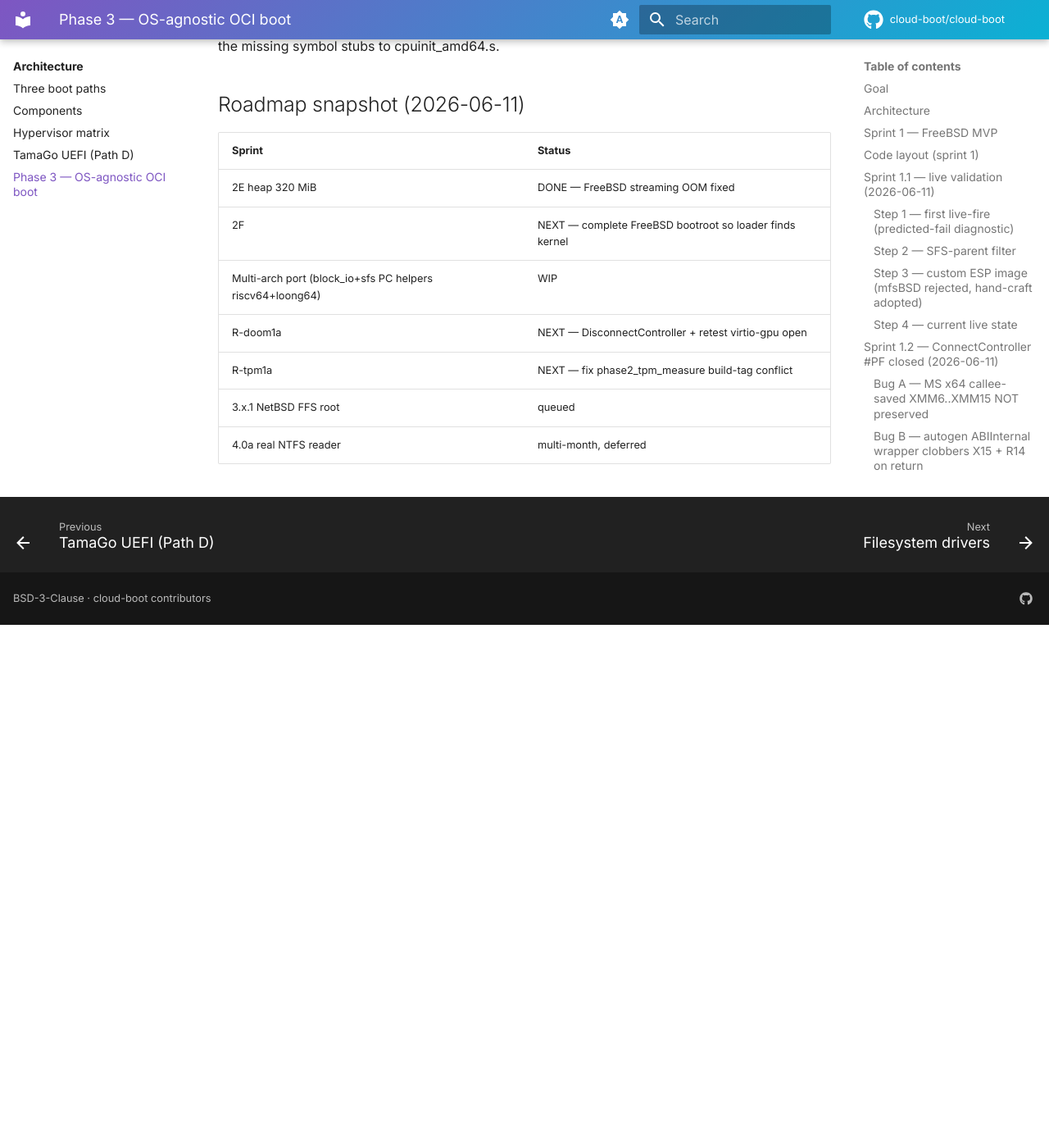
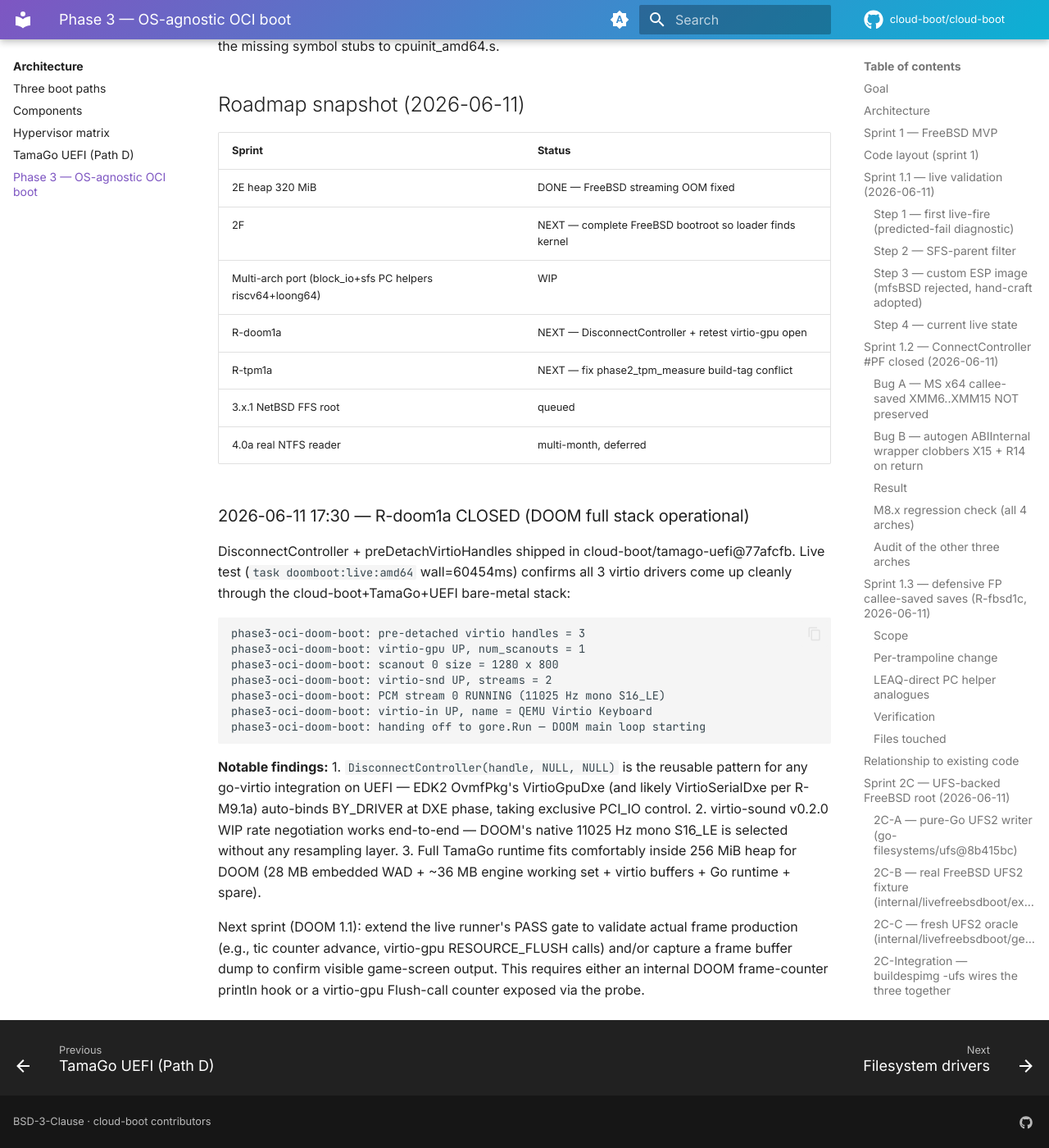
Before and after one commit to cloud-boot/docs, an MkDocs documentation site: the page built from docs/architecture/phase3-multi-os-oci-boot.md, in a window 1280 px wide and 1400 px high, scrolled down 30519 px. Shown: the whole window at 82% size. Built offline with MkDocs 1.6.1 and Material for MkDocs 9.7.7, drawn with Linux system fonts in a browser that asks for light colours; the version menu is left out; before the commit the page ends 31281 px from its top, so only the background shows below that.

Commit message:
phase3 doc: R-doom1a CLOSED — DOOM full virtio stack operational
All 3 virtio drivers come up cleanly post-DisconnectController:
virtio-gpu 1280x800 scanout, virtio-sound 11025 Hz S16_LE native rate
(sound v0.2.0 WIP rate negotiation validated), virtio-input keyboard.
gore.Run entered. wall=60454ms.

Documents reusable pattern: DisconnectController(handle, NULL, NULL)
unblocks every future go-virtio integration on UEFI.

Co-Authored-By: Claude Opus 4.8 <noreply@anthropic.com>

````diff
--- a/docs/architecture/phase3-multi-os-oci-boot.md
+++ b/docs/architecture/phase3-multi-os-oci-boot.md
@@ -1224,3 +1224,24 @@ Root cause hypothesis: phase2_tpm_measure pulls in go-tpm2 code that has its own
 | R-tpm1a | NEXT — fix phase2_tpm_measure build-tag conflict |
 | 3.x.1 NetBSD FFS root | queued |
 | 4.0a real NTFS reader | multi-month, deferred |
+
+### 2026-06-11 17:30 — R-doom1a CLOSED (DOOM full stack operational)
+
+DisconnectController + preDetachVirtioHandles shipped in cloud-boot/tamago-uefi@77afcfb. Live test (`task doomboot:live:amd64` wall=60454ms) confirms all 3 virtio drivers come up cleanly through the cloud-boot+TamaGo+UEFI bare-metal stack:
+
+```
+phase3-oci-doom-boot: pre-detached virtio handles = 3
+phase3-oci-doom-boot: virtio-gpu UP, num_scanouts = 1
+phase3-oci-doom-boot: scanout 0 size = 1280 x 800
+phase3-oci-doom-boot: virtio-snd UP, streams = 2
+phase3-oci-doom-boot: PCM stream 0 RUNNING (11025 Hz mono S16_LE)
+phase3-oci-doom-boot: virtio-in UP, name = QEMU Virtio Keyboard
+phase3-oci-doom-boot: handing off to gore.Run — DOOM main loop starting
+```
+
+**Notable findings:**
+1. `DisconnectController(handle, NULL, NULL)` is the reusable pattern for any go-virtio integration on UEFI — EDK2 OvmfPkg's VirtioGpuDxe (and likely VirtioSerialDxe per R-M9.1a) auto-binds BY_DRIVER at DXE phase, taking exclusive PCI_IO control.
+2. virtio-sound v0.2.0 WIP rate negotiation works end-to-end — DOOM's native 11025 Hz mono S16_LE is selected without any resampling layer.
+3. Full TamaGo runtime fits comfortably inside 256 MiB heap for DOOM (28 MB embedded WAD + ~36 MB engine working set + virtio buffers + Go runtime + spare).
+
+Next sprint (DOOM 1.1): extend the live runner's PASS gate to validate actual frame production (e.g., tic counter advance, virtio-gpu RESOURCE_FLUSH calls) and/or capture a frame buffer dump to confirm visible game-screen output. This requires either an internal DOOM frame-counter println hook or a virtio-gpu Flush-call counter exposed via the probe.
````
